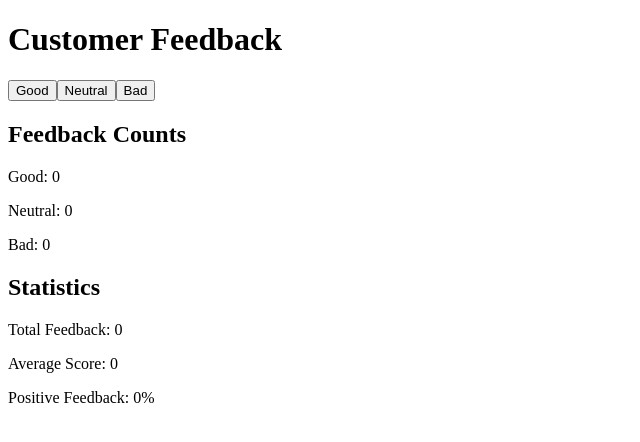
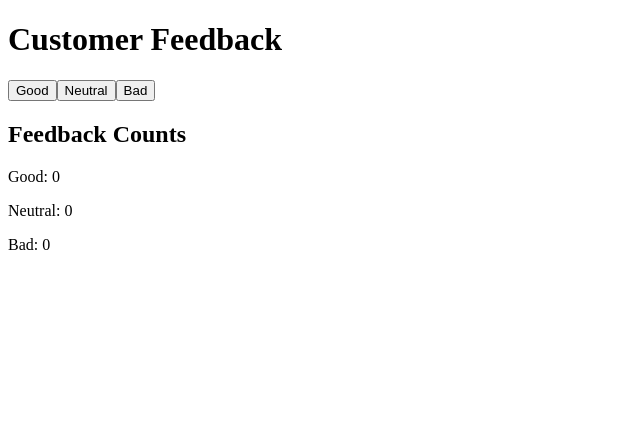
Before and after one commit to A0ak/Part1, a React (Vite) app: page / in a window 1280 px wide. Shown: the top 442 px of the page, without its empty margins (0-640 px from the left). Built offline with nearby package versions, Linux system fonts and the light colour scheme.

Commit message:
exercise 1.9

```diff
--- a/src/App.jsx
+++ b/src/App.jsx
@@ -1,4 +1,5 @@
 import { useState } from 'react';
+
 const Statistics = ({ good, neutral, bad }) => {
   const totalFeedback = good + neutral + bad;
   const averageScore = totalFeedback ? ((good - bad) / totalFeedback).toFixed(2) : 0;
@@ -13,6 +14,7 @@ const Statistics = ({ good, neutral, bad }) => {
     </div>
   );
 }
+
 const App = () => {
   const [good, setGood] = useState(0);
   const [neutral, setNeutral] = useState(0);
@@ -22,9 +24,12 @@ const App = () => {
   const handleNeutralFeedback = () => setNeutral(neutral + 1);
   const handleBadFeedback = () => setBad(bad + 1);
 
+  const totalFeedback = good + neutral + bad;
+
   return (
     <div>
       <h1>Customer Feedback</h1>
+
       <button onClick={handleGoodFeedback}>Good</button>
       <button onClick={handleNeutralFeedback}>Neutral</button>
       <button onClick={handleBadFeedback}>Bad</button>
@@ -34,7 +39,7 @@ const App = () => {
       <p>Neutral: {neutral}</p>
       <p>Bad: {bad}</p>
 
-      <Statistics good={good} neutral={neutral} bad={bad} />
+      {totalFeedback > 0 && <Statistics good={good} neutral={neutral} bad={bad} />}
     </div>
   );
 };
```
Also changed, not shown: 1 other file (tests, documents, lock files or other folders).
